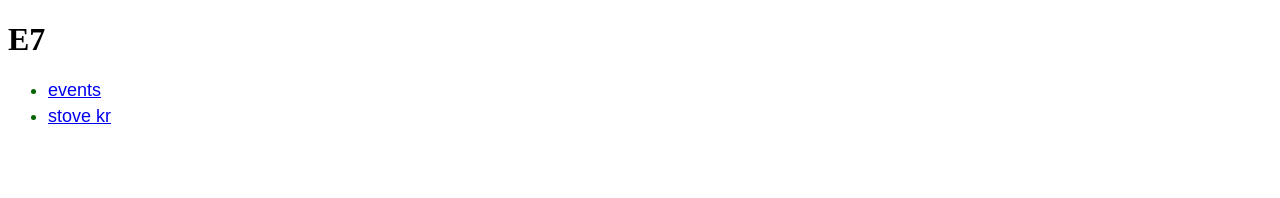
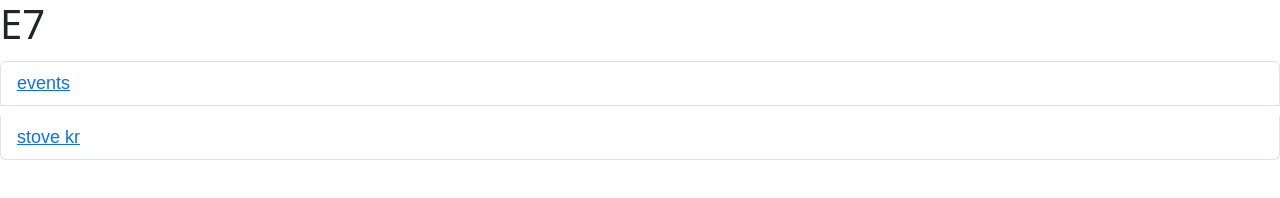
Before and after one commit to rkkdyy-kk/jasdjasdjidjasijdasi, a plain HTML site: page index.html in a window 1280 px wide. Drawn offline with nearby package versions, Linux system fonts and the light colour scheme.

Commit message:
cdn styling

```diff
--- a/index.html
+++ b/index.html
@@ -5,11 +5,12 @@
     <meta charset="UTF-8">
     <meta name="viewport" content="width=device-width, initial-scale=1.0">
     <title>E7Hyperlinks</title>
+    <link rel="stylesheet" href="https://cdn.jsdelivr.net/npm/bootstrap@5.3.0/dist/css/bootstrap.min.css">
 </head>
 
 <body>
     <h1>E7</h1>
-    <ul id="data-list"></ul>
+    <ul id="data-list" class="list-group"></ul>
     <script>
         fetch('data.json')
             .then(response => response.json())
@@ -18,6 +19,7 @@
                 data.forEach(item => {
                     const li = document.createElement('li');
                     const link = document.createElement('a');
+                    li.classList.add('list-group-item', 'list-group-item-action', 'text-success');
                     link.href = item.url;
                     link.textContent = item.desc;
                     link.target = '_blank';
```
